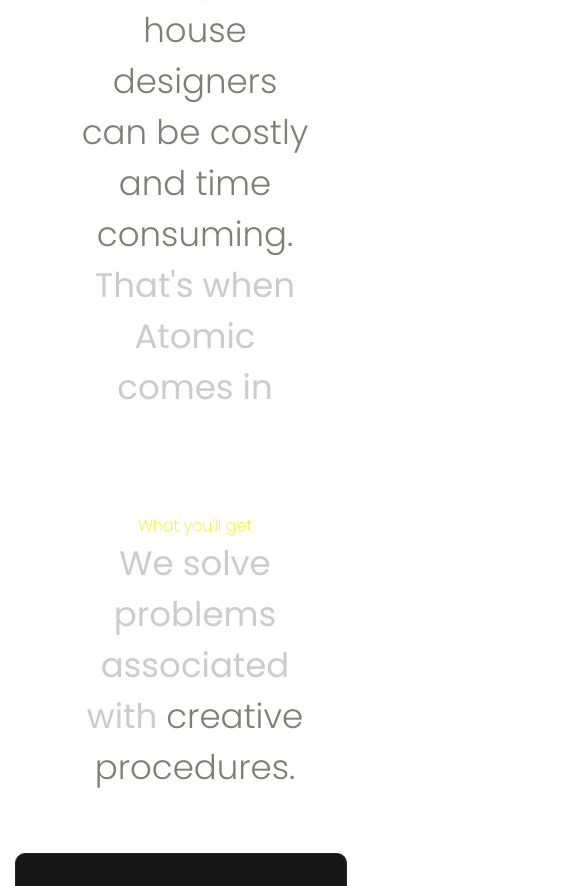
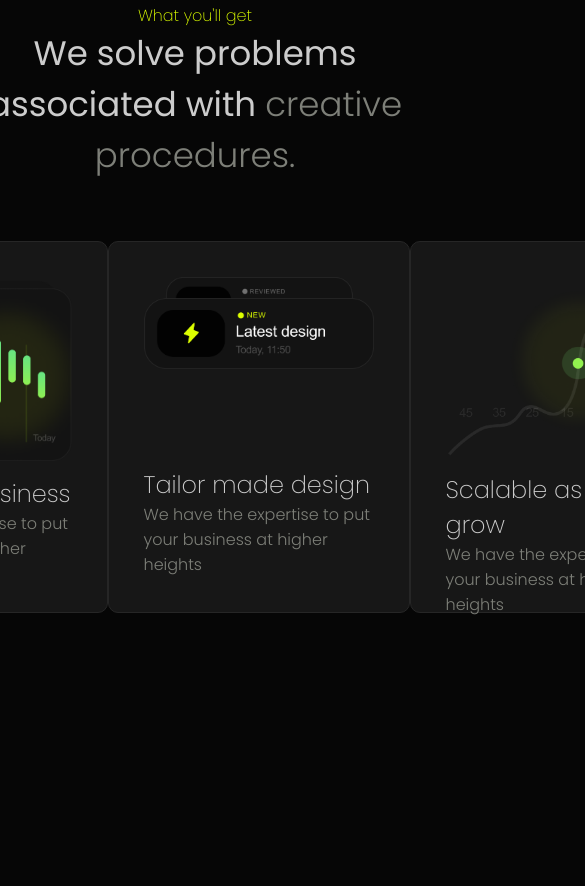
Before and after one commit to Kwame360/Bolt-Design-Studio, a plain HTML site: page index.html in a window 390 px wide. Shown: the part 1385-2271 px from the top of the page, 585 px wide, since content can reach past the window. After the commit the page ends 2108 px from the top, so only its background shows below. Drawn offline with Linux system fonts and the light colour scheme.

Commit message:
Fixed the white background for the tablet view

```diff
--- a/tabletStyles.css
+++ b/tabletStyles.css
@@ -1,17 +1,15 @@
-@media only screen and (max-width: 992px) {
-  html {
-    overflow: hidden;
-  }
-
+@media only screen and (max-width: 1400px) {
   body {
-    /* width: 95%; */
-    overflow: hidden;
-    background: white;
+    width: 820px;
+    padding: 10px 0;
   }
 
   .cards {
     flex-direction: column;
-    overflow: hidden;
+  }
+
+  .cards {
+    flex-direction: row;
   }
 
   .tb-none {
```
